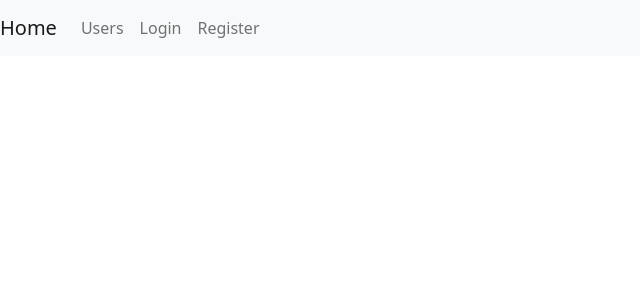
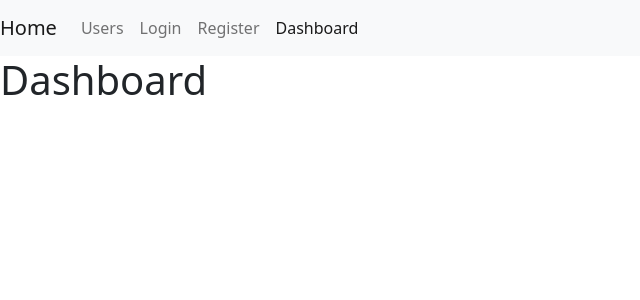
Before and after one commit to MarshalOfficial/react-training-apicall, a React (Create React App) app: page /dashboard in a window 1280 px wide. Shown: the top 300 px of the page, without its empty margins (0-640 px from the left). Built offline with nearby package versions, Linux system fonts and the light colour scheme.

Commit message:
save token in local storage

```diff
--- a/src/App.js
+++ b/src/App.js
@@ -8,6 +8,7 @@ import Home from './components/home';
 import Register from './components/register';
 import User from './components/user';
 import NotFound from './components/notFound';
+import Dashboard from './components/dashboard';
 
 class App extends Component {
     state = {}
@@ -20,6 +21,7 @@ class App extends Component {
                     <Route exact path='/users' element={<Users />} />
                     <Route path='/' element={<Home />} />
                     <Route exact path='/register' element={<Register />} />
+                    <Route exact path='/dashboard' element={<Dashboard />} />
                     <Route exact path='/login' element={<Login />} />
                     <Route path='/NotFound' element={<NotFound />} />
                 </Routes>
--- /dev/null
+++ b/src/components/dashboard.jsx
@@ -0,0 +1,11 @@
+import React from 'react';
+
+const Dashboard = () => {
+    return (
+        <>
+            <h1>Dashboard</h1>
+        </>
+    );
+}
+
+export default Dashboard;
--- a/src/components/login.jsx
+++ b/src/components/login.jsx
@@ -1,6 +1,5 @@
 import React, { Component } from 'react';
 import Input from './input';
-import * as yup from 'yup';
 import axios from 'axios';
 
 class Login extends Component {
@@ -13,37 +12,21 @@ class Login extends Component {
         sending: false
     }
 
-    // schema = yup.object.shape(
-    //     {
-    //         email: yup.string().email('فرمت ایمیل صحیح نمی باشد').required('ایمیل اجباری است'),
-    //         password: yup.string().min(4, 'پسورد حداقل بایستی 4 کاراکتر باشد')
-    //     }
-    // );
-
-    validate = async () => {
-        try {
-            //const result = await this.schema.validate(this.state.account, { abortEarly: false });
-            //return result;
-            return true;
-        } catch (error) {
-            console.log(error.errors);
-            this.setState({ errors: error.errors });
-        }
-    }
 
     handleSubmit = async (e) => {
         e.preventDefault();
-        const result = await this.validate();
-        if (result) {
+
         try {
             this.setState({ sending: true });
-                const response = await axios.post('https://reqres.in/api/login', result);
+            const response = await axios.post('https://reqres.in/api/login', this.state.account);
+            localStorage.setItem('token', response.data.token);
+
         } catch (error) {
             this.setState({ errors: ['ایمیل یا پسورد صحیح نمی باشد'] });
         } finally {
             this.setState({ sending: false });
         }
-        }
+
     }
 
     handleChange = async (e) => {
--- a/src/components/navbar.jsx
+++ b/src/components/navbar.jsx
@@ -21,6 +21,9 @@ const Navbar = () => {
                         <li className="nav-item">
                             <NavLink className="nav-link" to="/register">Register</NavLink>
                         </li>
+                        <li className="nav-item">
+                            <NavLink className="nav-link" to="/dashboard">Dashboard</NavLink>
+                        </li>
                     </ul>
                 </div>
             </nav>
```
Lines whose indentation alone changed are shown as unchanged.
